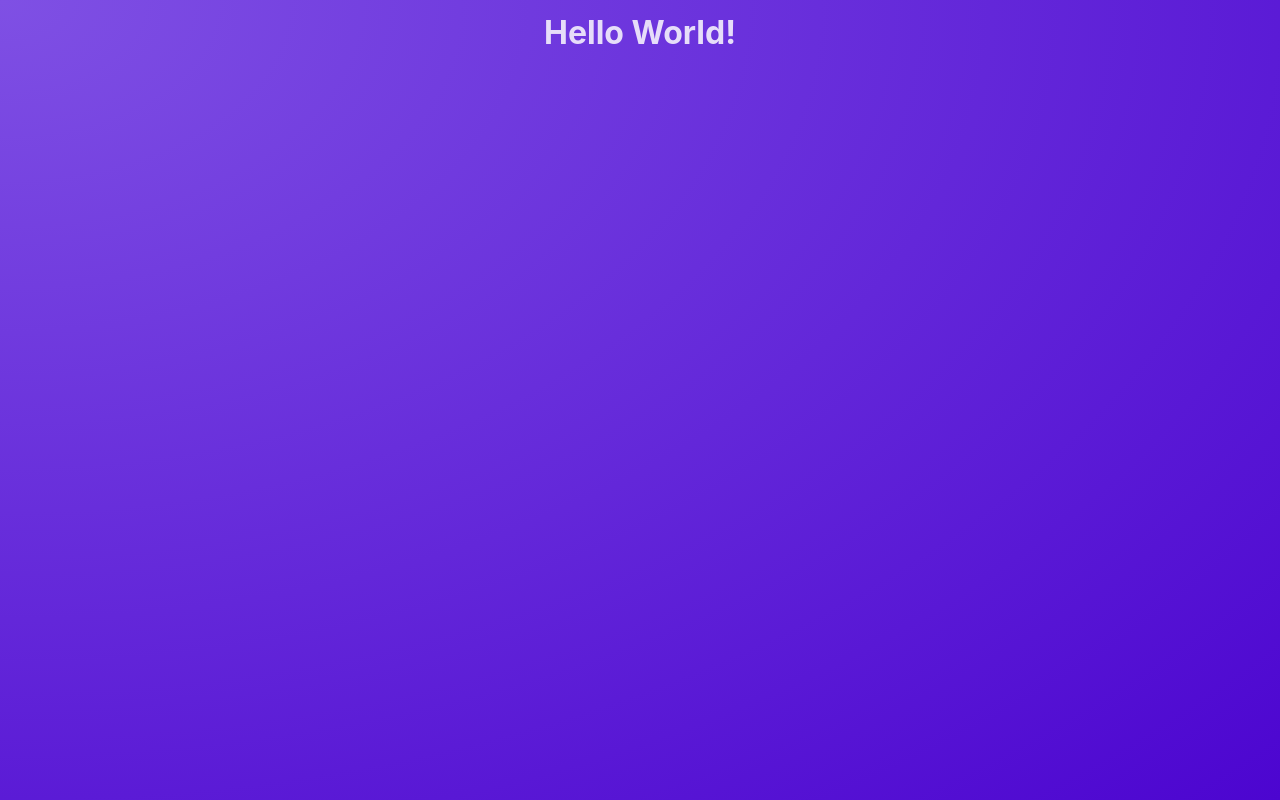
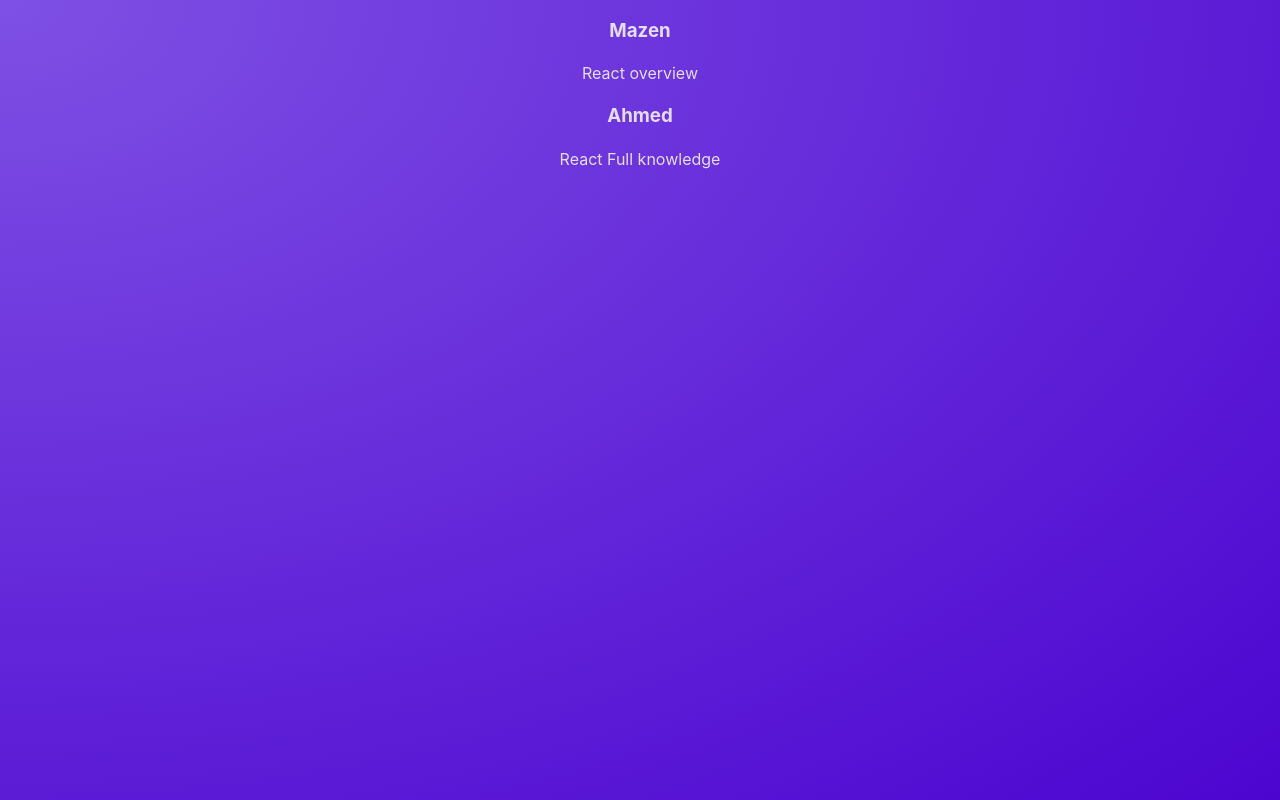
Before and after one commit to mazenaboelanin/post-app, a React (Vite) app: page / in a window 1280 px wide. Built offline with nearby package versions, Linux system fonts and the light colour scheme.

Commit message:
create and use post component

```diff
--- a/src/App.jsx
+++ b/src/App.jsx
@@ -1,5 +1,12 @@
+import Post from "./components/Post";
+
 function App() {
-  return <h1>Hello World!</h1>;
+  return (
+    <main>
+      <Post author="Mazen" body="React overview" />
+      <Post author="Ahmed" body="React Full knowledge"/>
+    </main>
+  );
 }
 
 export default App;
--- /dev/null
+++ b/src/components/Post.jsx
@@ -0,0 +1,10 @@
+function Post(props) {
+  return (
+    <div>
+      <h3>{props.author}</h3>
+      <p>{props.body}</p>
+    </div>
+  );
+}
+
+export default Post;
```
